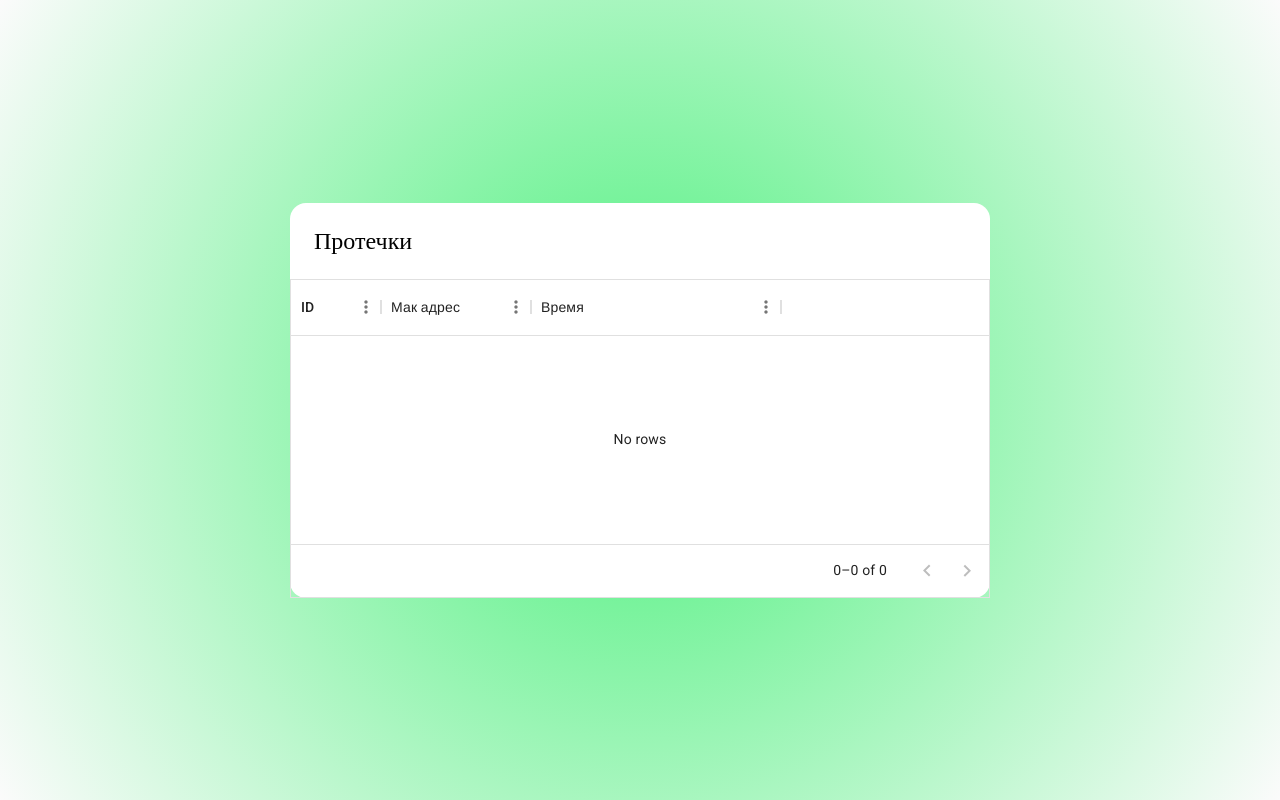
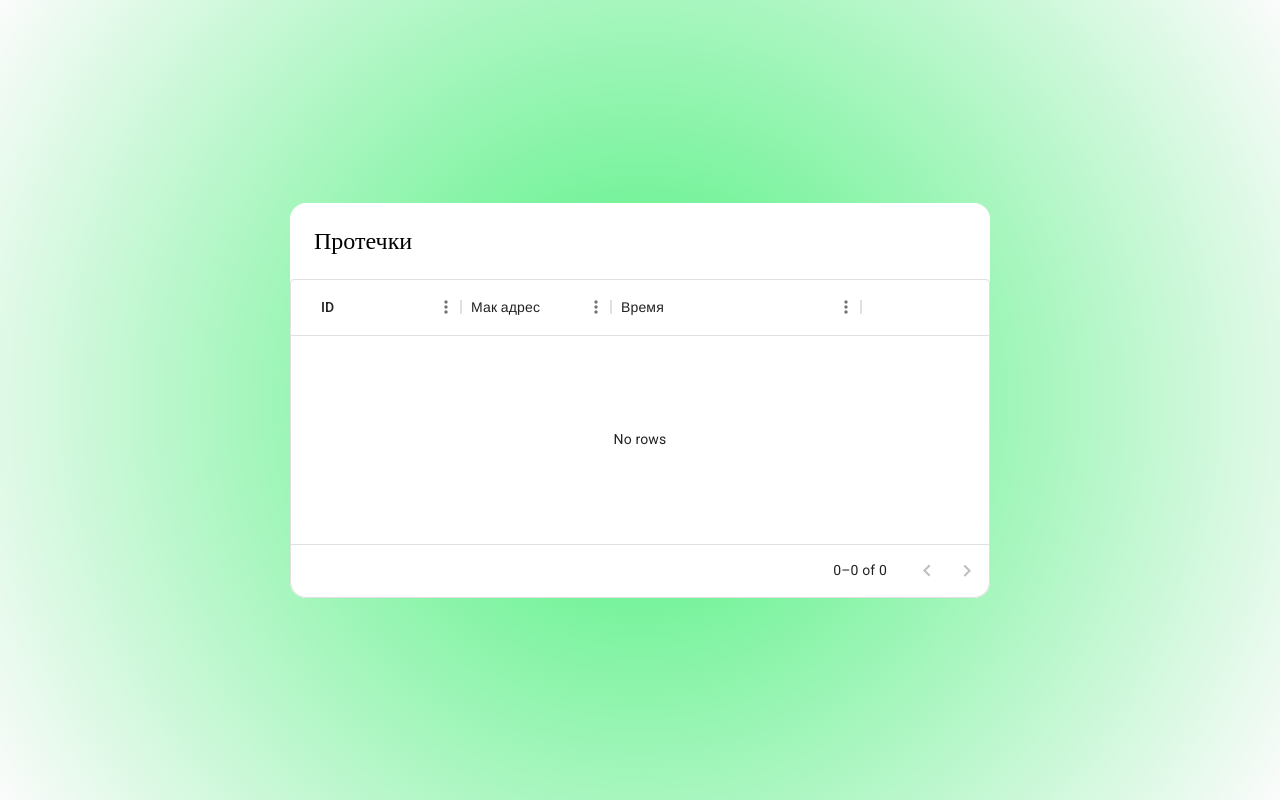
Before and after one commit to diplodocx/Leak-Detection-System, a React app in the folder client/: page /home in a window 1280 px wide. Built offline with nearby package versions, Linux system fonts and the light colour scheme; no server answers; a web font is replaced by a local one.

Commit message:
LeakList left padding and bottom radius fix

```diff
--- a/client/src/components/LeakList/LeakList.js
+++ b/client/src/components/LeakList/LeakList.js
@@ -19,16 +19,38 @@ function LeakList() {
 	}, []);
 
 	const columns = [
-		{ field: 'id', headerName: 'ID', width: 90 },
-		{ field: 'mac', headerName: 'Мак адрес', width: 150 },
-		{ field: 'time', headerName: 'Время', width: 250 },
+		{
+			field: 'id',
+			headerName: 'ID',
+			width: 150,
+			headerClassName: classes.idHeader,
+		},
+		{
+			field: 'mac',
+			headerName: 'Мак адрес',
+			width: 150,
+			headerClassName: 'mac-header',
+		},
+		{
+			field: 'time',
+			headerName: 'Время',
+			width: 250,
+			headerClassName: 'time-header',
+		},
 	];
 
 	return (
 		<div className={classes.LeakList}>
 			<DataGrid
 				sx={{
-					borderRadius: 0,
+					'& .MuiDataGrid-columnHeaders': {
+						paddingLeft: '20px',
+					},
+					'& .MuiDataGrid-virtualScrollerRenderZone': {
+						paddingLeft: '20px',
+					},
+					borderBottomLeftRadius: '16px',
+					borderBottomRightRadius: '16px',
 				}}
 				rows={leaks}
 				columns={columns}
--- a/client/src/components/LeakList/LeakList.module.css
+++ b/client/src/components/LeakList/LeakList.module.css
@@ -2,3 +2,7 @@
     width: 100%;
     height: 319px;
 }
+
+.idHeader {
+    margin-left: '10px';
+}
```
